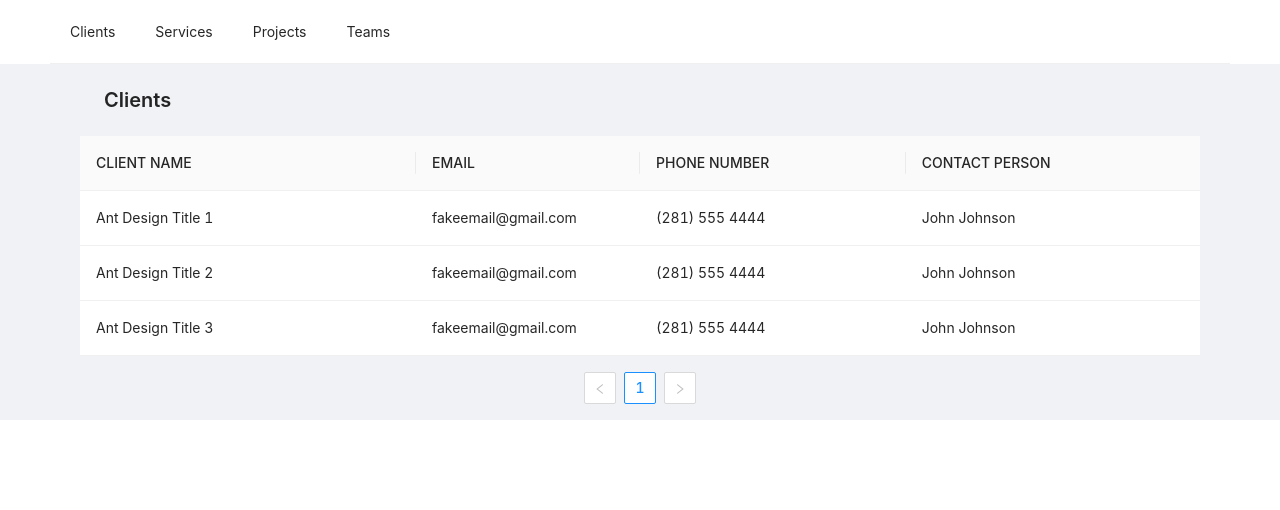
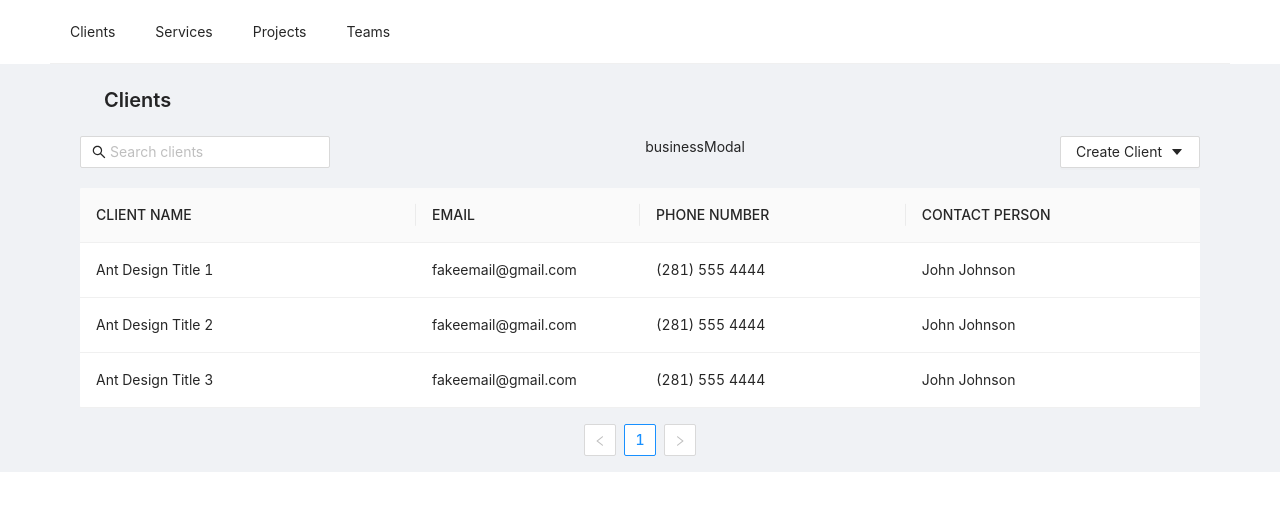
Before and after one commit to Sdsdsde2/ant-design-frontend, a React (Create React App) app in the folder ant-design-frontend/: page /clients in a window 1280 px wide. Shown: the top 510 px of the page. Built offline with nearby package versions, Linux system fonts and the light colour scheme; the HTML template or start-up script is replaced by a standard one.

Commit message:
installed ant-design/icons. added search and create new client dropdown to client page. styled search and dropdown.

```diff
--- a/ant-design-frontend/package.json
+++ b/ant-design-frontend/package.json
@@ -3,6 +3,7 @@
   "version": "0.1.0",
   "private": true,
   "dependencies": {
+    "@ant-design/icons": "^4.6.4",
     "@testing-library/jest-dom": "^5.14.1",
     "@testing-library/react": "^11.2.7",
     "@testing-library/user-event": "^12.8.3",
--- a/ant-design-frontend/src/App.css
+++ b/ant-design-frontend/src/App.css
@@ -83,9 +83,9 @@
 }
 
 .login-register-option {
-    float: left;
-    padding-left: 900px;
-    padding-bottom: 100%;
+  float: left;
+  padding-left: 900px;
+  padding-bottom: 100%;
 }
 
 .ant-pagination {
@@ -93,3 +93,13 @@
   align-items: center;
   justify-content: center;
 }
+
+.ant-client-search {
+  float: left;
+  width: 250px;
+  margin-bottom: 20px;
+}
+
+.ant-create-client {
+  float: right;
+}
--- a/ant-design-frontend/src/components/clients.js
+++ b/ant-design-frontend/src/components/clients.js
@@ -1,6 +1,19 @@
 import React, { Component } from 'react'
-import { PageHeader, Table } from 'antd';
+import { PageHeader, Table, Input, Menu, Dropdown, Button, Modal } from 'antd';
+import { SearchOutlined, CaretDownOutlined } from '@ant-design/icons'
 
+const menu = (
+    <Menu>
+        <Menu.Item key="1">
+            Business
+        </Menu.Item>
+        <Menu.Item key="2">
+            Personal
+        </Menu.Item>
+    </Menu>
+)
+
+// TODO: Change out this 'data' array with client info from backend
 const data = [
     {
         key: 1,
@@ -50,7 +63,27 @@ const columns = [
     },
 ];
 
+const businessModal = (
+    <Modal
+        title="Create a client (Business)"
+    >
+        <p>Hello Modal</p>
+    </Modal>
+)
+
+const personalModal = (
+    <Modal
+        title="Create a client (Personal)"
+    >
+        <p>Hello Modal</p>
+    </Modal>
+)
+
 export default class Clients extends Component {
+    constructor(props) {
+        super();
+
+    }
 
     render() {
         return (
@@ -60,6 +93,21 @@ export default class Clients extends Component {
                     title="Clients"
                 />
 
+                <Input
+                    className="ant-client-search"
+                    placeholder="Search clients"
+                    prefix={ <SearchOutlined /> }
+                    onSearch={console.log("searching")}
+                />
+
+                <Dropdown overlay={menu}>
+                    <Button className="ant-create-client">
+                        Create Client <CaretDownOutlined />
+                    </Button>
+                </Dropdown>
+
+                businessModal
+
                 <Table columns={columns} dataSource={data} />
             </div>
         )
```
Also changed, not shown: 1 other file (tests, documents, lock files or other folders).
